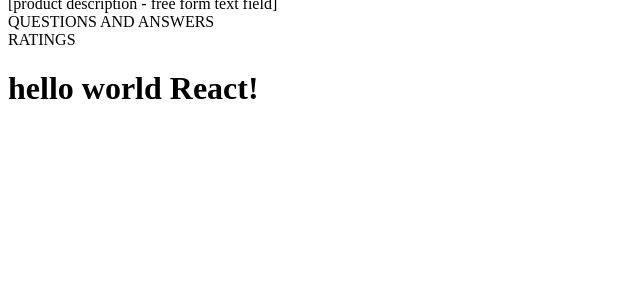
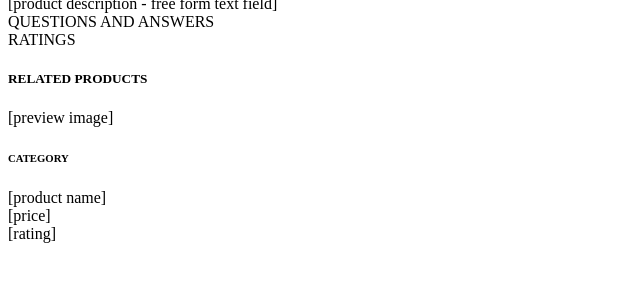
Before and after one commit to Tully-Trouts/rfp2202-FEC, a React app: page / in a window 1280 px wide. Shown: the part 308-590 px from the top of the page, without its empty margins (0-640 px from the left). Built offline with nearby package versions, Linux system fonts and the light colour scheme; no server answers; the HTML template or start-up script is replaced by a standard one.

Commit message:
building out skeleton

```diff
--- a/src/components/App.jsx
+++ b/src/components/App.jsx
@@ -3,7 +3,7 @@ import axios from 'axios';
 import Overview from './overview/Overview';
 import QnA from './Q&A';
 import Ratings from './Ratings';
-import RelatedItems from './RelatedItems';
+import RelatedItems from './relatedItems/RelatedItems';
 import Devtool from './Devtool';
 
 class App extends React.Component {
@@ -58,7 +58,7 @@ class App extends React.Component {
         <Overview product={product} />
         <QnA productId={product.id} />
         <Ratings productId={product.id} />
-        <RelatedItems productId={product.id} />
+        <RelatedItems getProductById={this.getProductById} productId={65635} />
       </div>
     );
   }
--- a/src/components/RelatedItems.jsx
+++ /dev/null
@@ -1,20 +0,0 @@
-import React from 'react';
-
-class RelatedItems extends React.Component {
-  constructor(props) {
-    super(props);
-    this.state = {
-
-    }
-  }
-
-  render() {
-    return (
-      <h1>
-        hello world React!
-      </h1>
-    )
-  }
-}
-
-export default RelatedItems;
--- /dev/null
+++ b/src/components/relatedItems/Card.jsx
@@ -0,0 +1,24 @@
+import React from 'react';
+
+class Card extends React.Component {
+  constructor(props) {
+    super(props);
+
+  }
+
+  render() {
+    return (
+      <div className="inner-card" onClick={this.props.getProductById(this.props.productId)}>
+        <span className="preview-image">[preview image]</span>
+        <div className="product-info">
+          <h6 className="category">CATEGORY</h6>
+          <div className="name">[product name]</div>
+          <div className="price">[price]</div>
+          <div className="rating"> [rating]</div>
+        </div>
+      </div>
+    );
+  }
+}
+
+export default Card;
--- /dev/null
+++ b/src/components/relatedItems/CardList.jsx
@@ -0,0 +1,32 @@
+import React from 'react';
+import RelatedItems from './RelatedItems';
+import Card from './Card';
+import axios from 'axios';
+
+class CardList extends React.Component {
+  constructor(props) {
+    super(props);
+  }
+
+  componentDidMount() {
+    console.log('productID in cardlist:::', this.props.productId);
+    axios.get(`api/products/${this.props.productId}/related`)
+      .then((response) => {
+        console.log('response:::', response);
+      })
+      .catch((err) => {
+        console.log(err);
+      });
+  }
+
+  render() {
+
+    return (
+      <div className="card">
+        <Card getProductById={this.props.getProductById}/>
+      </div>
+    );
+  }
+}
+
+export default CardList;
--- /dev/null
+++ b/src/components/relatedItems/RelatedItems.jsx
@@ -0,0 +1,26 @@
+import React from 'react';
+import CardList from './CardList';
+
+class RelatedItems extends React.Component {
+  constructor(props) {
+    super(props);
+    this.state = {
+
+    };
+  }
+
+  render() {
+    console.log('productId in RI:::', this.props.productId);
+    return (
+      <div id="related-items-container">
+        <h5>RELATED PRODUCTS</h5>
+        <div className="card-list">
+          <CardList productId={this.props.productId} getProductById={this.props.getProductById}/>
+        </div>
+      </div>
+
+    );
+  }
+}
+
+export default RelatedItems;
```
Also changed, not shown: 1 other file (tests, documents, lock files or other folders).
